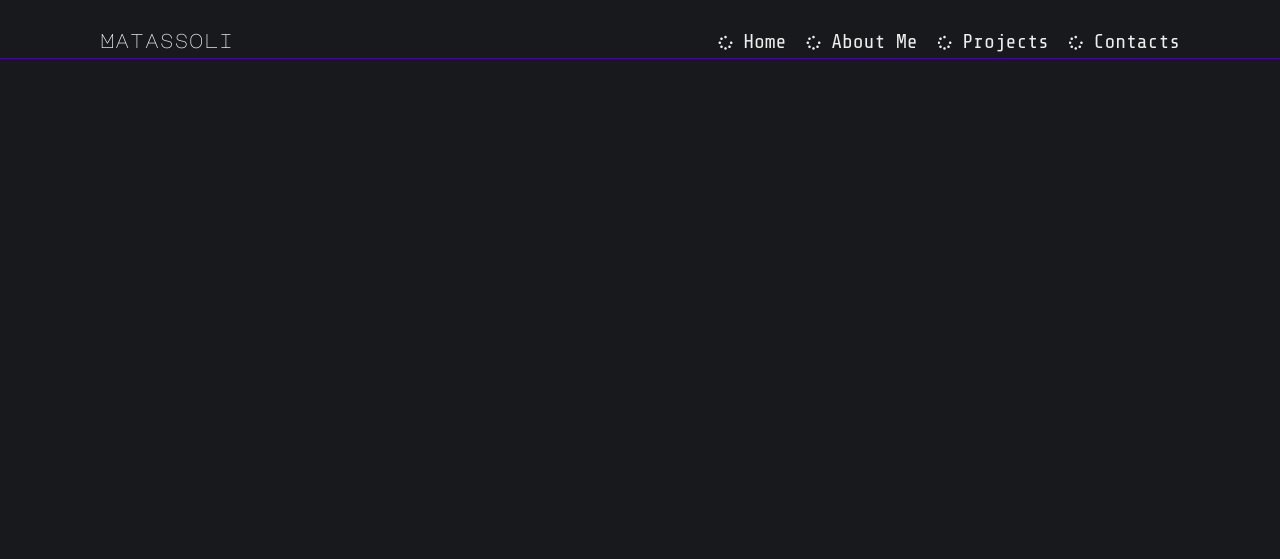
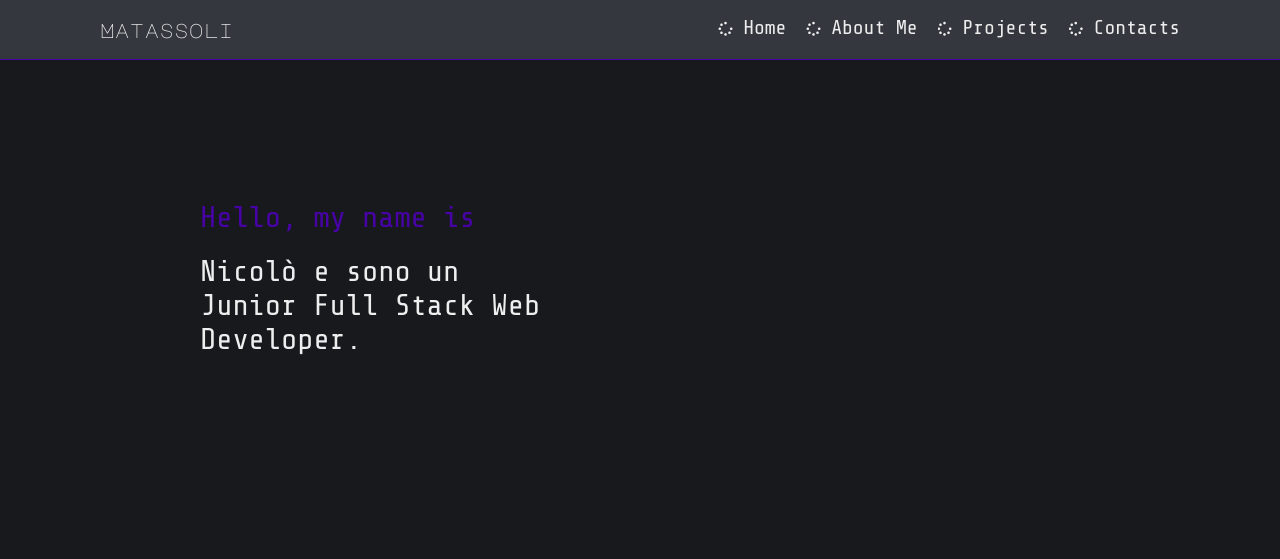
Before and after one commit to matassoli/matassoli.github.io, a website: page index.html in a window 1280 px wide. Shown: the top 559 px of the page. Drawn offline with nearby package versions, Linux system fonts and the light colour scheme.

Commit message:
header animation

```diff
--- a/index.html
+++ b/index.html
@@ -41,18 +41,30 @@
       <span>Matassoli</span>
       <ul>
         <li><a href=""><i class="fas fa-spinner"></i> Home</a></li>
-        <li><a href=""><i class="fas fa-spinner"></i> About Me</a></li>
+        <li><a href="#aboutme"><i class="fas fa-spinner"></i> About Me</a></li>
         <li><a href=""><i class="fas fa-spinner"></i> Projects</a></li>
         <li><a href=""><i class="fas fa-spinner"></i> Contacts</a></li>
       </ul>
 
     </header>
-    <main v-bind:class="{hidden : isVisible, visible : isHidden}">
+    <main class="container" v-bind:class="{hidden : isVisible, visible : isHidden}">
+
+      <section id="aboutme">
+        <div class="aboutme__txt">
+          <p>
+            <span>Hello, my name is</span> Nicolò
+            e sono un Junior Full Stack Web Developer.
+          </p>
+        </div>
+
+      </section>
+
 
     </main>
-    <footer>
 
 
+
+    <footer>
     </footer>
   </div>
 
--- a/sass/base/_reset.scss
+++ b/sass/base/_reset.scss
@@ -3,3 +3,8 @@
   padding: 0;
   margin: 0;
 }
+
+.container {
+  width: 60%;
+  height: 6000px;
+}
--- a/sass/layout/_header.scss
+++ b/sass/layout/_header.scss
@@ -2,8 +2,13 @@ header {
   display: flex;
   justify-content: space-between;
   border-bottom: 1px solid $primary;
-  margin-top: 30px;
+  height: 60px;
   padding: 0 80px;
+  position: fixed;
+  width: 100%;
+  background-color: $background300;
+  align-items: center;
+  animation: dropdown 1s ease;
 
   span {
     display: flex;
@@ -44,3 +49,12 @@ header {
     }
   }
 }
+@-webkit-keyframes dropdown {
+  0% {
+    transform: translateY(-60px);
+  }
+
+  100% {
+    transform: translateY(0px);
+  }
+}
--- a/sass/main.scss
+++ b/sass/main.scss
@@ -1,9 +1,14 @@
 @import "abstracts/_variables.scss";
+
 @import "base/_reset.scss";
 @import "base/_typography.scss";
+
 @import "components/_buttons.scss";
+
 @import "layout/_home-logo.scss";
 @import "layout/_header.scss";
+
+@import "pages/_aboutme.scss";
 
 
 
--- /dev/null
+++ b/sass/pages/_aboutme.scss
@@ -0,0 +1,13 @@
+.aboutme__txt {
+  padding: 200px;
+  color: $secondary;
+  font-size: 30px;
+
+  span {
+    color: $primary;
+    display: block;
+    margin-bottom: 20px;
+  }
+
+  p:first-child {}
+}
```
Also changed, not shown: dist/main.css.
